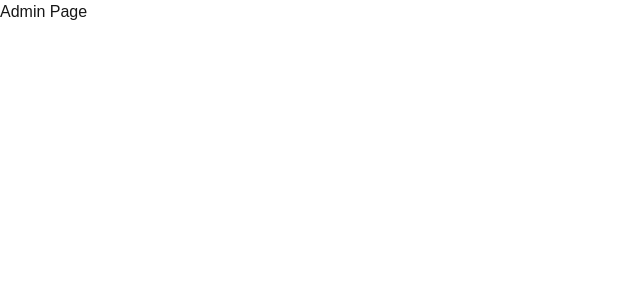
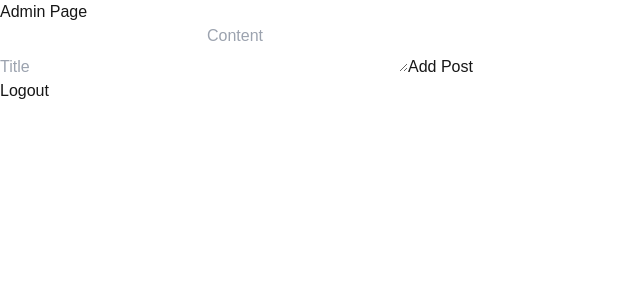
Before and after one commit to hlmyrsyd/mun-interior-web, a Next.js app: page /admin in a window 1280 px wide. Shown: the top 300 px of the page, without its empty margins (0-640 px from the left). Built offline with nearby package versions, Linux system fonts and the light colour scheme; no server answers.

Commit message:
adjust firebase to get into app locally before adjusting authentication

```diff
--- a/app/admin/page.tsx
+++ b/app/admin/page.tsx
@@ -1,7 +1,56 @@
+'use client'
+import { db, auth } from "@/lib/firebase";
+import { collection, addDoc } from "firebase/firestore";
+import { signOut } from "firebase/auth";
+import { useState, FormEvent } from "react";
+import { useRouter } from "next/navigation";
+
 export default function AdminPage() {
+    const [title, setTitle] = useState<string>("");
+    const [content, setContent] = useState<string>("");
+    const router = useRouter();
+
+    const addPost = async (e: FormEvent) => {
+        e.preventDefault();
+        try {
+        await addDoc(collection(db, "posts"), {
+            title,
+            content,
+            createdAt: new Date(),
+        });
+        alert("Post added!");
+        setTitle("");
+        setContent("");
+        } catch (error) {
+        alert("Error adding post: " + (error as Error).message);
+        }
+    };
+
+    const handleLogout = async () => {
+        await signOut(auth);
+        router.push("/login");
+    };
+
     return (
         <div>
             Admin Page
+            <form onSubmit={addPost}>
+                <input
+                    type="text"
+                    placeholder="Title"
+                    value={title}
+                    onChange={(e) => setTitle(e.target.value)}
+                    required
+                />
+                <textarea
+                    placeholder="Content"
+                    value={content}
+                    onChange={(e) => setContent(e.target.value)}
+                    required
+                />
+                <button type="submit">Add Post</button>
+            </form>
+        <button onClick={handleLogout}>Logout</button>
         </div>
     );
 };
--- a/app/project/page.tsx
+++ b/app/project/page.tsx
@@ -1,7 +1,43 @@
+'use client'
+
+import { db } from "@/lib/firebase"
+import { collection, getDocs } from "firebase/firestore";
+import { useEffect, useState } from "react";
+
+interface Post {
+    id: string;
+    title: string;
+    content: string;
+}
+
 export default function ProjectPage() {
+    const [posts, setPosts] = useState<Post[]>([]);
+
+    useEffect(() => {
+        const fetchPosts = async () => {
+            const querySnapshot = await getDocs(collection(db, "posts"));
+            const postsData = querySnapshot.docs.map(doc => ({
+                id: doc.id,
+                ...doc.data(),
+            })) as Post[];
+            setPosts(postsData);
+        };
+
+        fetchPosts();
+    }, []);
+
     return (
         <div>
             Project Page
+            <h1>Post Blog</h1>
+            <div>
+                {posts.map(post => (
+                    <div key={post.id}>
+                        <h2>{post.title}</h2>
+                        <p>{post.content}</p>
+                    </div>
+                ))}
+            </div>
         </div>
     )
 };
--- /dev/null
+++ b/lib/firebase.ts
@@ -0,0 +1,29 @@
+import { initializeApp, FirebaseApp } from "firebase/app";
+import { getFirestore, Firestore } from "firebase/firestore";
+import { getAuth, Auth } from "firebase/auth";
+
+// Firebase config
+const firebaseConfig = {
+    apiKey: process.env.NEXT_PUBLIC_FIREBASE_API_KEY as string,
+    authDomain: process.env.NEXT_PUBLIC_FIREBASE_AUTH_DOMAIN as string,
+    projectId: process.env.NEXT_PUBLIC_FIREBASE_PROJECT_ID as string,
+    storageBucket: process.env.NEXT_PUBLIC_FIREBASE_STORAGE_BUCKET as string,
+    messagingSenderId: process.env.NEXT_PUBLIC_FIREBASE_MESSAGING_SENDER_ID as string,
+    appId: process.env.NEXT_PUBLIC_FIREBASE_APP_ID as string,
+    // measurementId: process.env.NEXT_PUBLIC_FIREBASE_MEASUREMENT_ID as string,
+};
+
+// Initialize Firebase only once
+let app: FirebaseApp;
+if (!globalThis._firebaseApp) {
+    app = initializeApp(firebaseConfig);
+    globalThis._firebaseApp = app;
+} else {
+    app = globalThis._firebaseApp as FirebaseApp;
+}
+
+// Initialize Firestore and Auth
+const db: Firestore = getFirestore(app);
+const auth: Auth = getAuth(app);
+
+export { db, auth };
```
Also changed, not shown: lib/firebase.js (deleted, +0 -17 lines).
